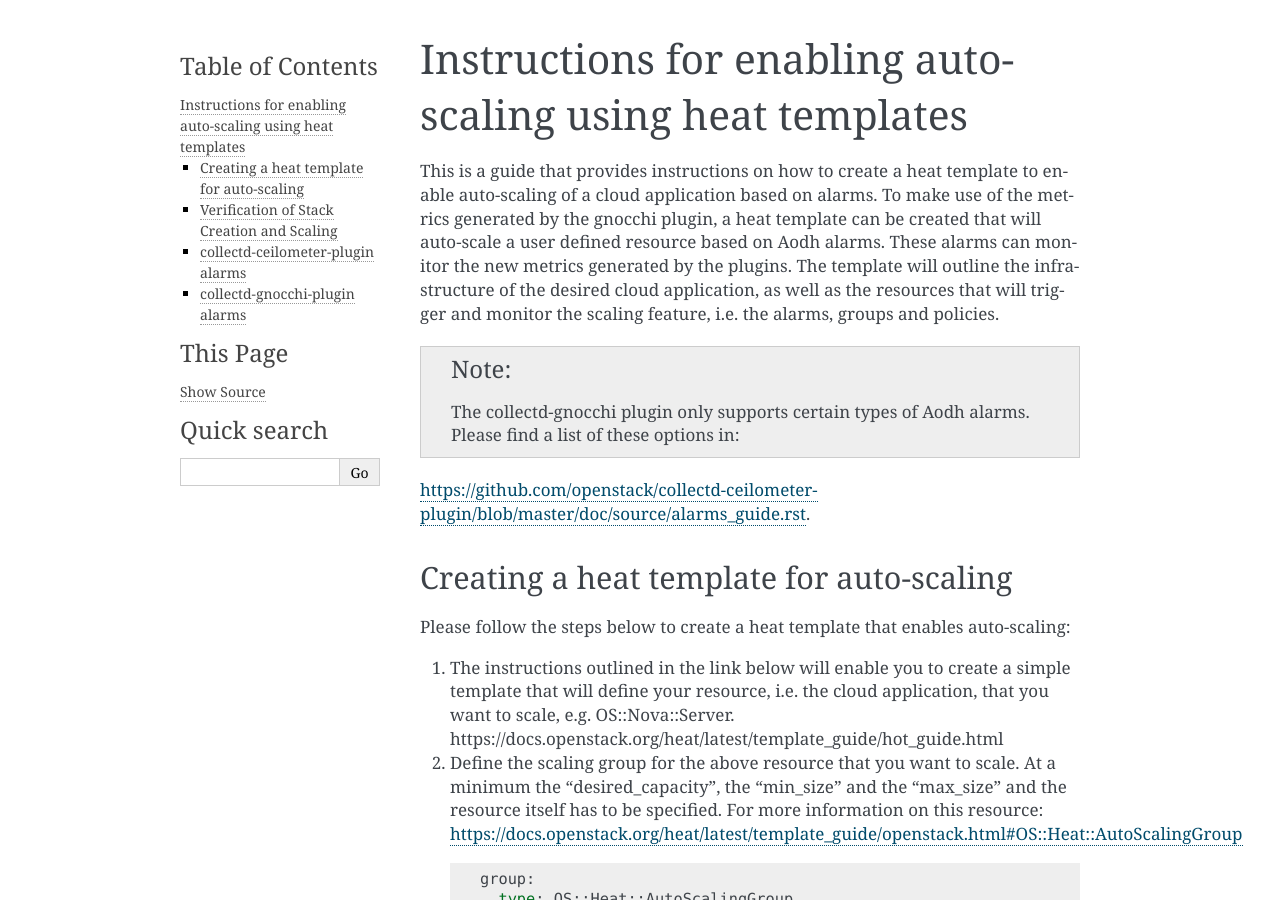
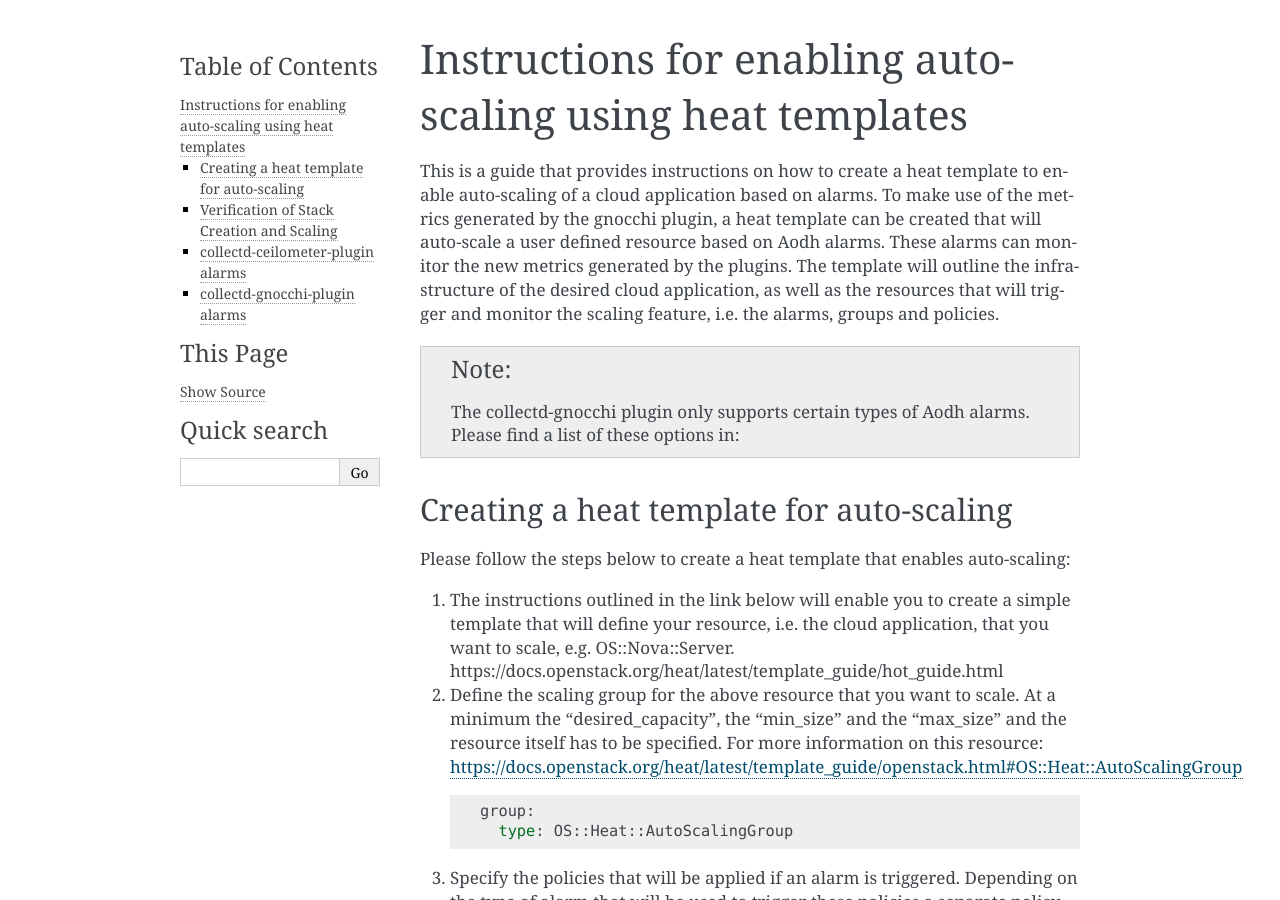
Before and after one commit to openstack-archive/collectd-openstack-plugins, a Sphinx documentation site: the page built from doc/source/heat_scaling_guide.rst, in a window 1280 px wide and 900 px high. Built offline with Sphinx 7.4.7, drawn with Linux system fonts in a browser that asks for light colours; some of the changed lines change nothing that is shown.

Commit message:
Remove section collectd-openstack-plugins alarms
Change-Id: I2c18bf8edd87a2fe7489a3916518a5eb3407148c
closes-bug:#1729033

```diff
--- a/doc/source/heat_scaling_guide.rst
+++ b/doc/source/heat_scaling_guide.rst
@@ -38,7 +38,6 @@ policies.
        The collectd-gnocchi plugin only supports certain types of Aodh alarms.
        Please find a list of these options in:
 
-https://github.com/openstack/collectd-ceilometer-plugin/blob/master/doc/source/alarms_guide.rst.
 
 
 Creating a heat template for auto-scaling
```
